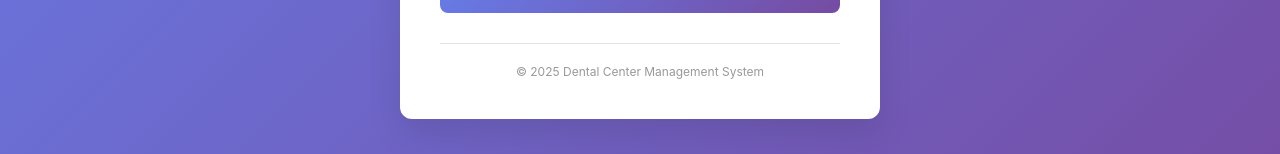
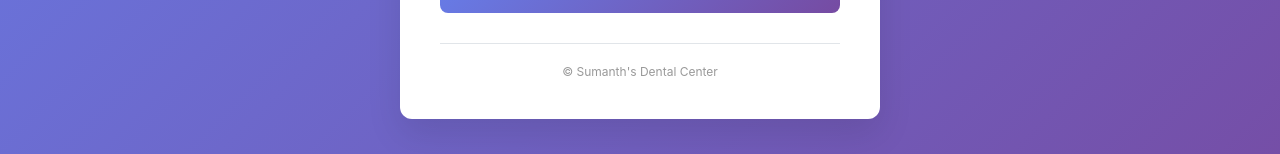
Before and after one commit to SumanthNayak9/Dental-center-management, a React (Create React App) app: page / in a window 1280 px wide. Shown: the part 546-700 px from the top of the page. Built offline with nearby package versions, Linux system fonts and the light colour scheme.

Commit message:
login page copyright name:

```diff
--- a/src/LoginPage.jsx
+++ b/src/LoginPage.jsx
@@ -108,7 +108,7 @@ const LoginPage = () => {
         </form>
 
         <div className="login-footer">
-          <p>© 2025 Dental Center Management System</p>
+          <p>© Sumanth's Dental Center</p>
         </div>
       </div>
     </div>
```
